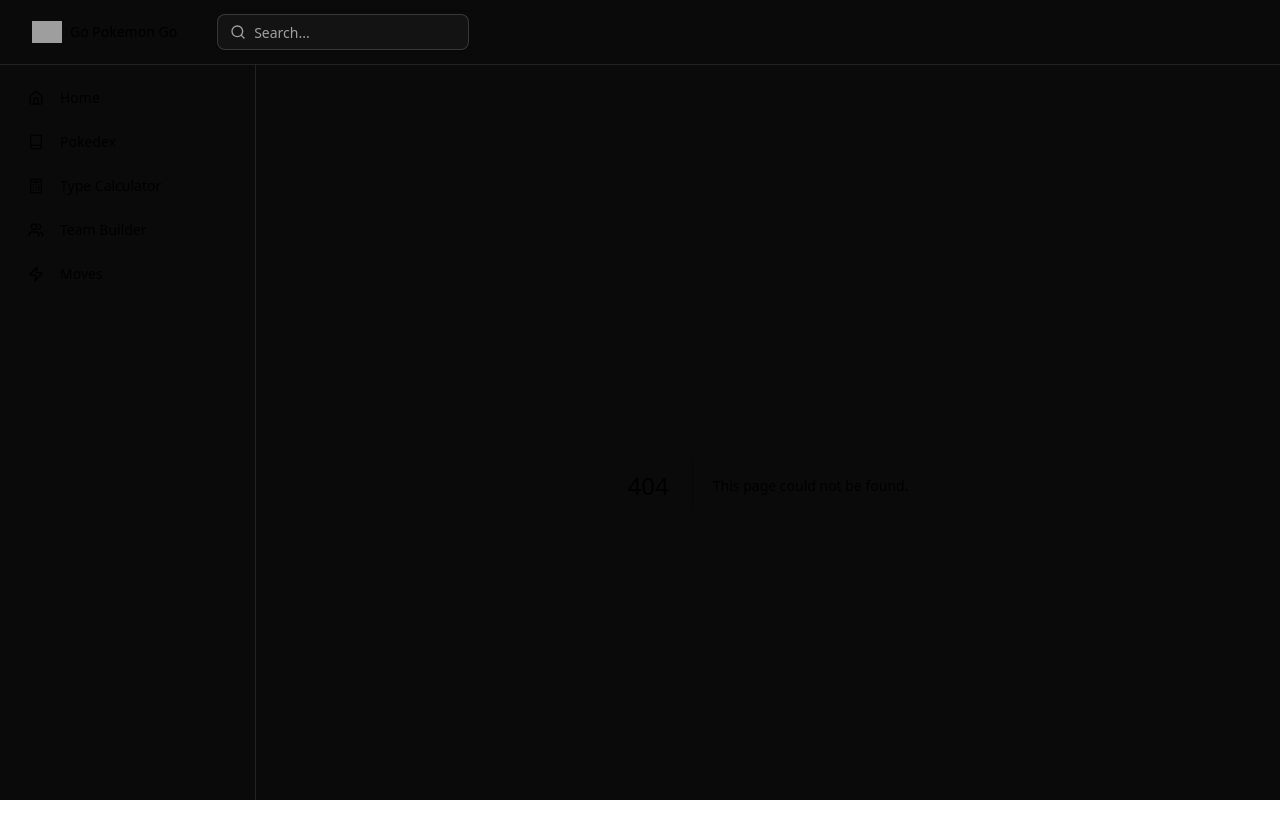
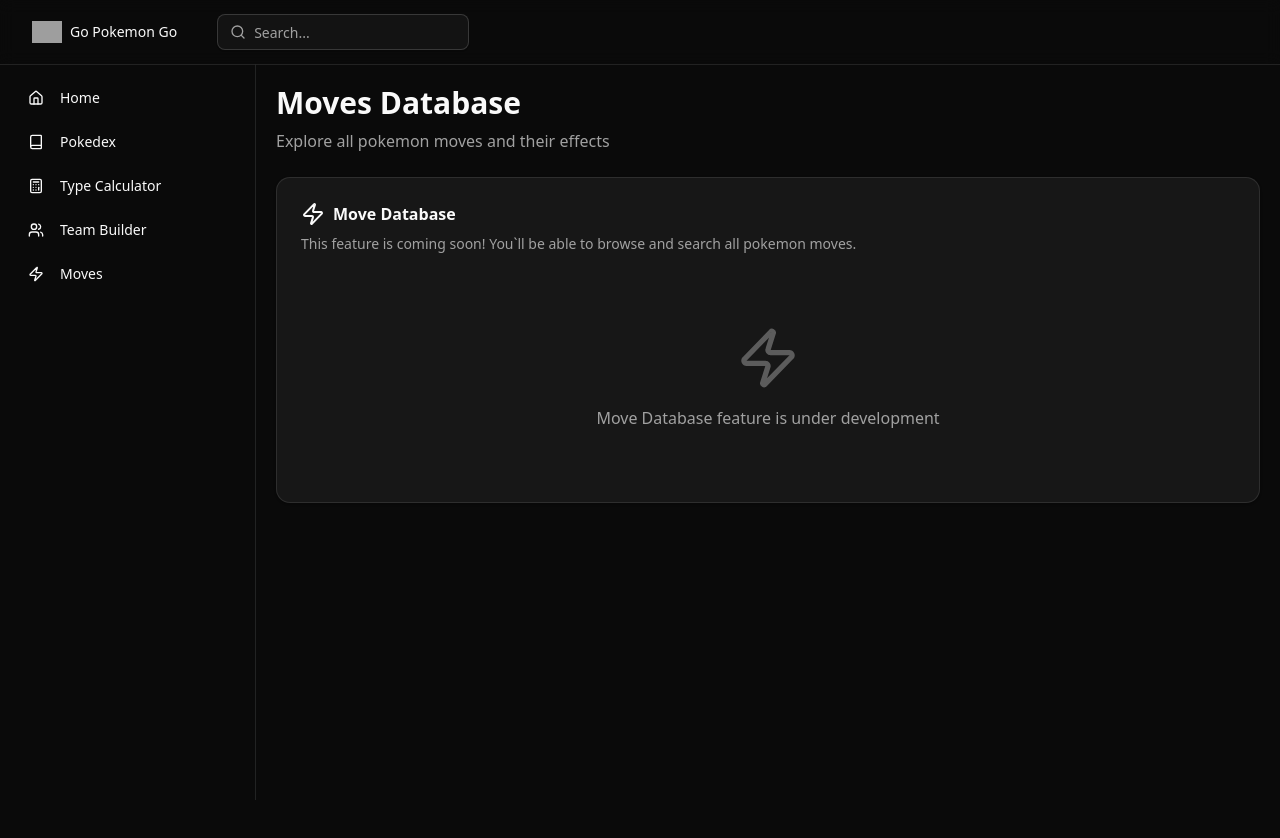
Before and after one commit to matfaisall/go-pokemon-go, a Next.js app: page /moves in a window 1280 px wide. Before the commit this address had no page. Shown: the top 838 px of the page. After the commit the page ends 800 px from the top, so only its background shows below. Built offline with nearby package versions, Linux system fonts and the light colour scheme; grey boxes are pictures that could not be loaded.

Commit message:
feat : slicing moves database page

```diff
--- /dev/null
+++ b/app/moves/page.jsx
@@ -0,0 +1,45 @@
+"use client";
+
+import React from "react";
+import {
+  Card,
+  CardContent,
+  CardDescription,
+  CardHeader,
+  CardTitle,
+} from "@/components/ui/card";
+import { Users, Zap } from "lucide-react";
+
+const MovesPage = () => {
+  return (
+    <div className="space-y-6">
+      <div>
+        <h1 className="text-3xl font-bold mb-2">Moves Database</h1>
+        <p className="text-muted-foreground">
+          Explore all pokemon moves and their effects
+        </p>
+      </div>
+
+      <Card>
+        <CardHeader>
+          <CardTitle className="flex items-center gap-2">
+            <Zap className="size-6" />
+            Move Database
+          </CardTitle>
+          <CardDescription>
+            This feature is coming soon! You`ll be able to browse and search all
+            pokemon moves.
+          </CardDescription>
+        </CardHeader>
+        <CardContent>
+          <div className="text-center py-12 text-muted-foreground">
+            <Zap className="size-16 mx-auto mb-4 opacity-50 " />
+            <p>Move Database feature is under development</p>
+          </div>
+        </CardContent>
+      </Card>
+    </div>
+  );
+};
+
+export default MovesPage;
```
